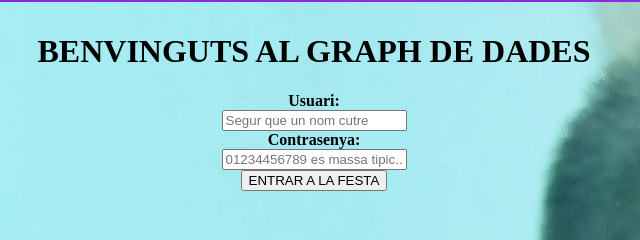
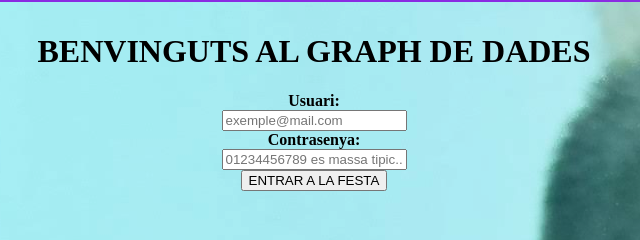
Before and after one commit to marcgarciamassaneda/LOGIN-GRAPH-DADES-TEAM-CARRAS, a plain HTML site: page index.html in a window 1280 px wide. Shown: the part 101-341 px from the top of the page, 351-991 px from the left. Drawn offline with Linux system fonts and the light colour scheme.

Commit message:
css avansat2

```diff
--- a/index.html
+++ b/index.html
@@ -14,7 +14,7 @@
         <form action="/action_page.php" method="post">
             <div class = "container">
               <label for="user"><b>Usuari:</b></label><br>
-              <input type="text" placeholder="Segur que un nom cutre" id="user" name="user" required><br>
+              <input type="text" placeholder="exemple@mail.com" id="user" name="user" required><br>
               <label for="pwd"><b>Contrasenya:</b></label><br>
               <input type="password" placeholder="01234456789 es massa tipic..." id="pwd" name="pwd" required><br>
               <input class="button" type="submit" value="ENTRAR A LA FESTA">
```
